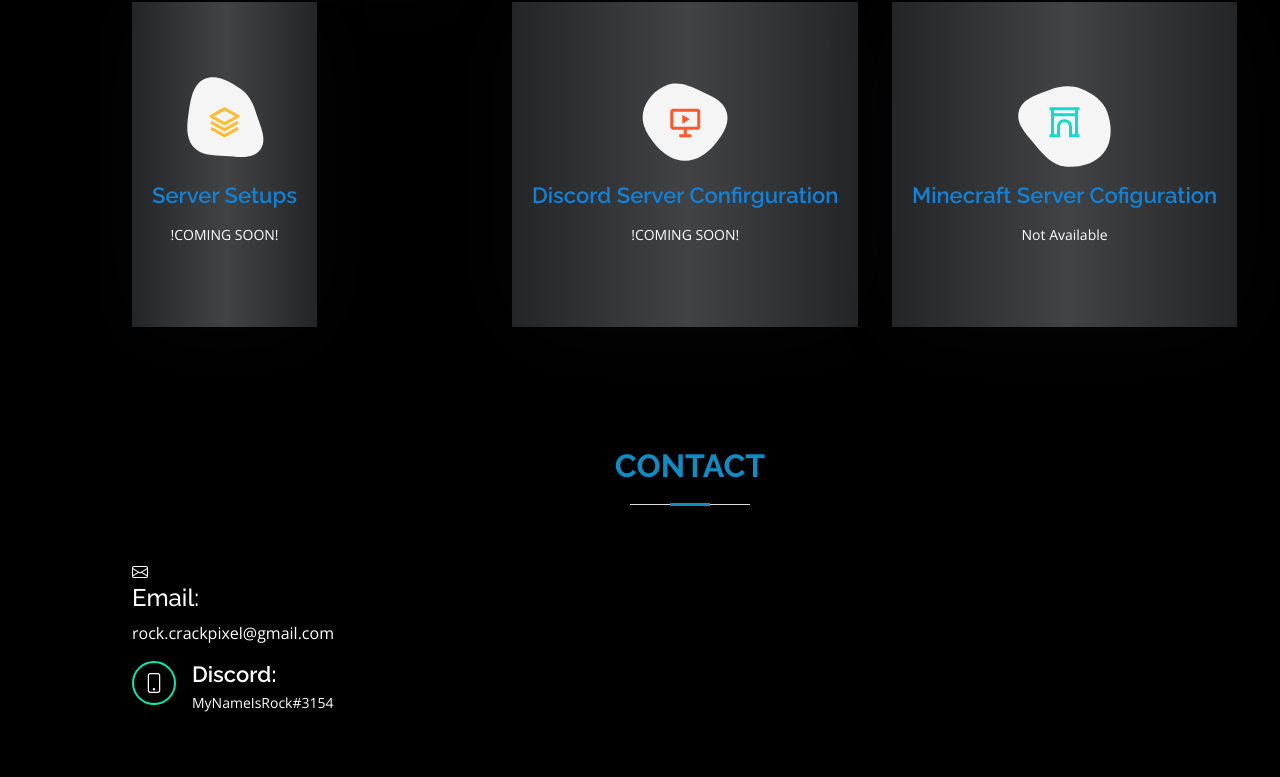
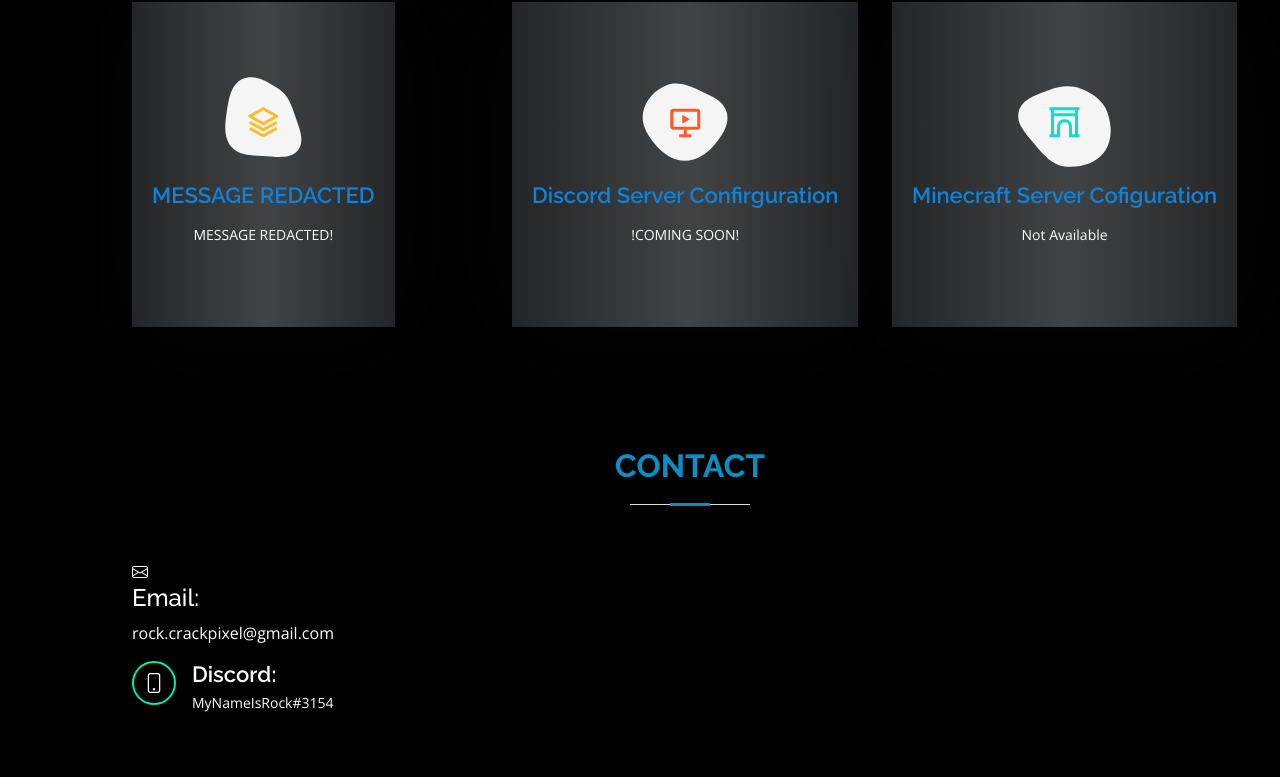
Before and after one commit to Rokas-rgb/Rokas-rgb.github.io, a plain HTML site: page index.html in a window 1280 px wide. Shown: the part 4282-5059 px from the top of the page. Drawn offline with nearby package versions, Linux system fonts and the light colour scheme.

Commit message:
Update index.html

```diff
--- a/index.html
+++ b/index.html
@@ -423,8 +423,8 @@
                 </svg>
                 <i class="bx bx-layer"></i>
               </div>
-              <h4><a href="">Server Setups</a></h4>
-              <p>!COMING SOON!</p>
+              <h4><a href="">MESSAGE REDACTED</a></h4>
+              <p>MESSAGE REDACTED!</p>
             </div>
           </div>
 
```
